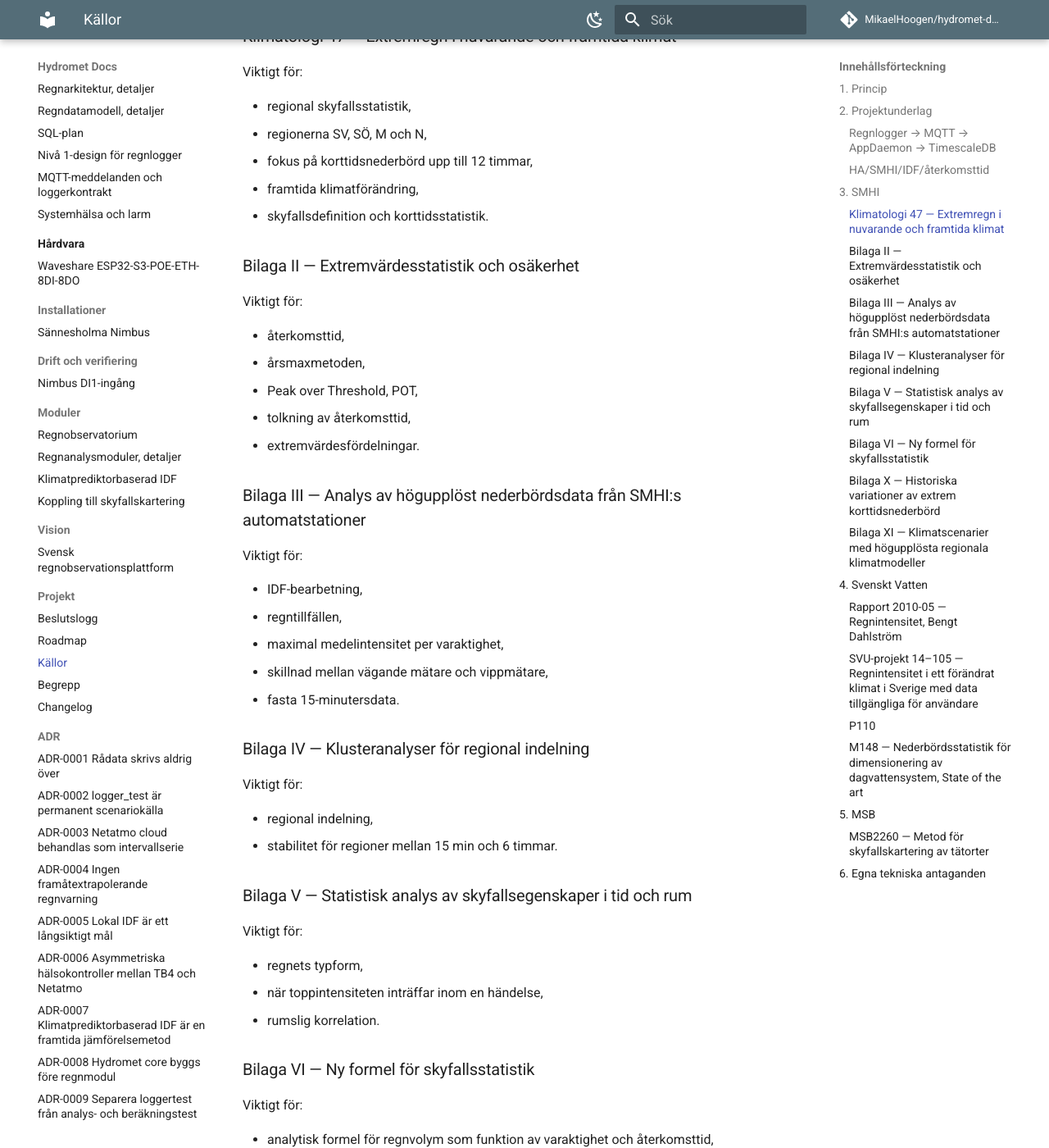
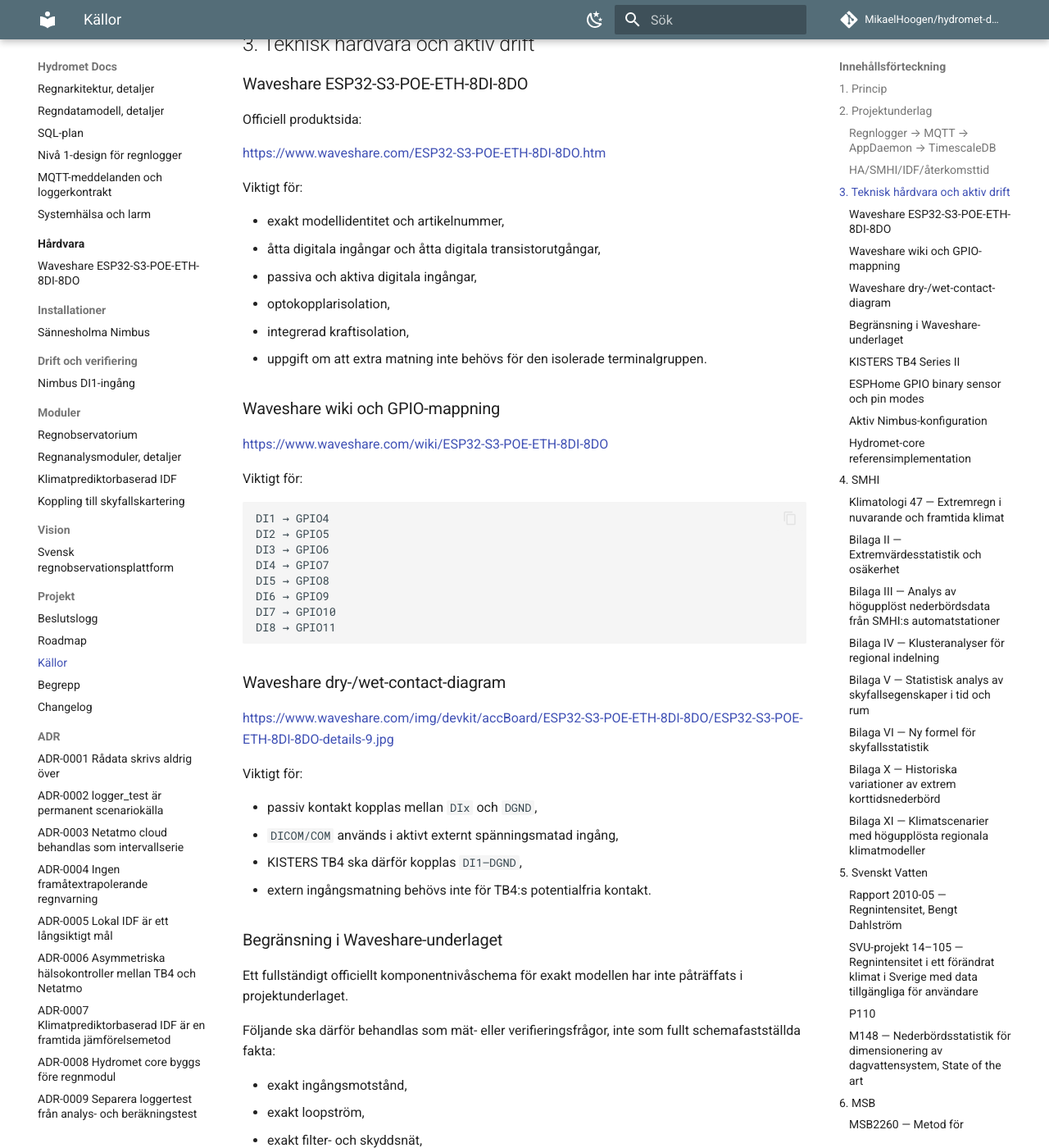
Before and after one commit to MikaelHoogen/hydromet-docs, an MkDocs documentation site: the page built from docs/sources.md, in a window 1280 px wide and 1400 px high, scrolled down 1469 px. Shown: the whole window at 82% size. Built offline with MkDocs 1.6.1 and Material for MkDocs 9.7.7, drawn with Linux system fonts in a browser that asks for light colours; comment, search, counter and statistics services are not loaded; some of the changed text lies outside the part shown.

Commit message:
docs: add technical sources for Nimbus input and active configuration

````diff
--- a/docs/sources.md
+++ b/docs/sources.md
@@ -11,12 +11,15 @@ normgivande metod
 jämförelsemetod
 framtida/experimentell metod
 bakgrund och konsekvensförståelse
+teknisk primärkälla
+aktiv driftkälla
 ```
 
 Designregel:
 
 ```text
 Resultat ska alltid kunna kopplas till metod, källa och version.
+Teknisk drift ska alltid kunna kopplas till aktiv konfigurationsfil och Git-commit.
 ```
 
 ## 2. Projektunderlag
@@ -57,7 +60,122 @@ Viktiga principer:
 - Home Assistant ska visa förenklade nyckeltal,
 - Grafana kan användas för fördjupning.
 
-## 3. SMHI
+## 3. Teknisk hårdvara och aktiv drift
+
+### Waveshare ESP32-S3-POE-ETH-8DI-8DO
+
+Officiell produktsida:
+
+<https://www.waveshare.com/ESP32-S3-POE-ETH-8DI-8DO.htm>
+
+Viktigt för:
+
+- exakt modellidentitet och artikelnummer,
+- åtta digitala ingångar och åtta digitala transistorutgångar,
+- passiva och aktiva digitala ingångar,
+- optokopplarisolation,
+- integrerad kraftisolation,
+- uppgift om att extra matning inte behövs för den isolerade terminalgruppen.
+
+### Waveshare wiki och GPIO-mappning
+
+<https://www.waveshare.com/wiki/ESP32-S3-POE-ETH-8DI-8DO>
+
+Viktigt för:
+
+```text
+DI1 → GPIO4
+DI2 → GPIO5
+DI3 → GPIO6
+DI4 → GPIO7
+DI5 → GPIO8
+DI6 → GPIO9
+DI7 → GPIO10
+DI8 → GPIO11
+```
+
+### Waveshare dry-/wet-contact-diagram
+
+<https://www.waveshare.com/img/devkit/accBoard/ESP32-S3-POE-ETH-8DI-8DO/ESP32-S3-POE-ETH-8DI-8DO-details-9.jpg>
+
+Viktigt för:
+
+- passiv kontakt kopplas mellan `DIx` och `DGND`,
+- `DICOM/COM` används i aktivt externt spänningsmatad ingång,
+- KISTERS TB4 ska därför kopplas `DI1–DGND`,
+- extern ingångsmatning behövs inte för TB4:s potentialfria kontakt.
+
+### Begränsning i Waveshare-underlaget
+
+Ett fullständigt officiellt komponentnivåschema för exakt modellen har inte påträffats i projektunderlaget.
+
+Följande ska därför behandlas som mät- eller verifieringsfrågor, inte som fullt schemafastställda fakta:
+
+- exakt ingångsmotstånd,
+- exakt loopström,
+- exakt filter- och skyddsnät,
+- eventuell extern GPIO-pull-up och dess värde,
+- indikatorlysdiodens exakta placering.
+
+### KISTERS TB4 Series II
+
+<https://products.kisters.net/products/hardware/meteorology/tb4-tipping-bucket-rain-gauge>
+
+Viktigt för:
+
+- korrekt tillverkare och modell,
+- sifonmatad tipping bucket,
+- dubbel reedutgång,
+- varistorskydd mot inducerade överspänningar,
+- tillgänglig upplösning 0,2 mm,
+- potentialfri kontakt-/pulsutgång.
+
+### ESPHome GPIO binary sensor och pin modes
+
+- <https://esphome.io/components/binary_sensor/gpio/>
+- <https://esphome.io/guides/configuration-types/>
+
+Viktigt för:
+
+- `binary_sensor` på GPIO,
+- pin modes som `input` och `pullup`,
+- inversion,
+- flankhändelser genom `on_press`,
+- behov av definierad elektrisk vilonivå för stabil ingång.
+
+### Aktiv Nimbus-konfiguration
+
+Aktiv avsedd driftkonfiguration finns i:
+
+```text
+MikaelHoogen/home-assistant
+└── esphome/regnlogger-nimbus.yaml
+```
+
+<https://github.com/MikaelHoogen/home-assistant/blob/master/esphome/regnlogger-nimbus.yaml>
+
+Denna fil är källan för:
+
+- vad Nimbus faktiskt är avsedd att köra,
+- ESPHome-framework,
+- pin mode,
+- inversion,
+- debounce,
+- MQTT-publicering,
+- lokala räknare.
+
+Vid granskningen 2026-07-17 innehöll filen rätt 8DI-8DO-modell, ESP-IDF, `GPIO4`, `input: true` och inversion, men ingen explicit pull-up.
+
+### Hydromet-core referensimplementation
+
+```text
+MikaelHoogen/hydromet-core
+└── deployments/sannesholma/nimbus/esphome.yaml
+```
+
+Denna fil är referens-/utvecklingsimplementation och får inte automatiskt behandlas som driftsatt firmware.
+
+## 4. SMHI
 
 ### Klimatologi 47 — Extremregn i nuvarande och framtida klimat
 
@@ -202,9 +320,9 @@ MSB2260 används inte som IDF-kärna.
 Den används som referens för framtida konsekvens-, scenario- och skyfallskarteringskoppling.
 ```
 
-## 6. Egna tekniska antaganden
+## 7. Egna tekniska antaganden och designbeslut
 
-Följande är designbeslut i detta projekt och inte källfakta:
+Följande är designbeslut i detta projekt och inte externa källfakta:
 
 - `logger_test` används permanent som scenariokälla.
 - Netatmo cloud behandlas som egen 5-minuters intervallserie.
@@ -214,3 +332,7 @@ Följande är designbeslut i detta projekt och inte källfakta:
 - Lokal IDF är ett långsiktigt mål, inte en tidig ersättning för SMHI/Dahlström.
 - MSB2260 används som framtida scenario-/konsekvenslager, inte som ersättning för IDF-/mätkärnan.
 - SVU 2019/Dahlström 2018 används som framtida klimatprediktorbaserad jämförelsemetod, inte som första normgivande IDF-kärna.
+- Nimbus TB4 kopplas mellan `DI1` och `DGND`.
+- Nimbus använder ingen extern ingångsmatning för TB4.
+- GPIO4 ska ha en definierad vilonivå; intern pull-up är beslutad målkonfiguration.
+- Aktiv driftkonfiguration och referensimplementation är separata källor och ska versionsspåras var för sig.
````
Also changed, not shown: other parts of docs/sources.md (+2 -2 lines).
